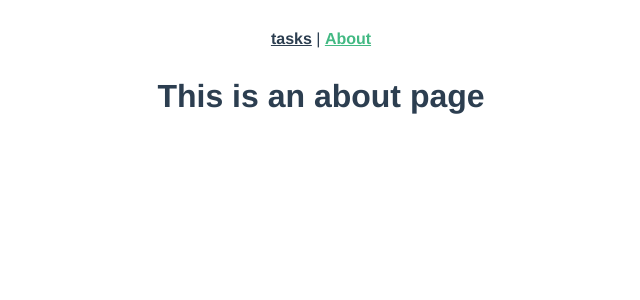
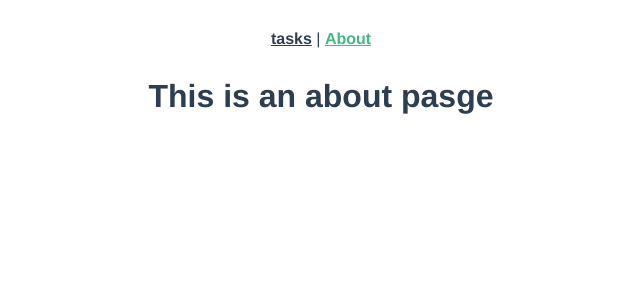
Before and after one commit to Alexmust2/tarkov-helper, a Vue app: page /about in a window 1280 px wide. Shown: the top 300 px of the page, without its empty margins (319-959 px from the left). Built offline with nearby package versions, Linux system fonts and the light colour scheme.

Commit message:
testcommit

```diff
--- a/src/views/ItemsForTasks.vue
+++ b/src/views/ItemsForTasks.vue
@@ -1,5 +1,5 @@
 <template>
   <div class="about">
-    <h1>This is an about page</h1>
+    <h1>This is an about pasge</h1>
   </div>
 </template>
```
